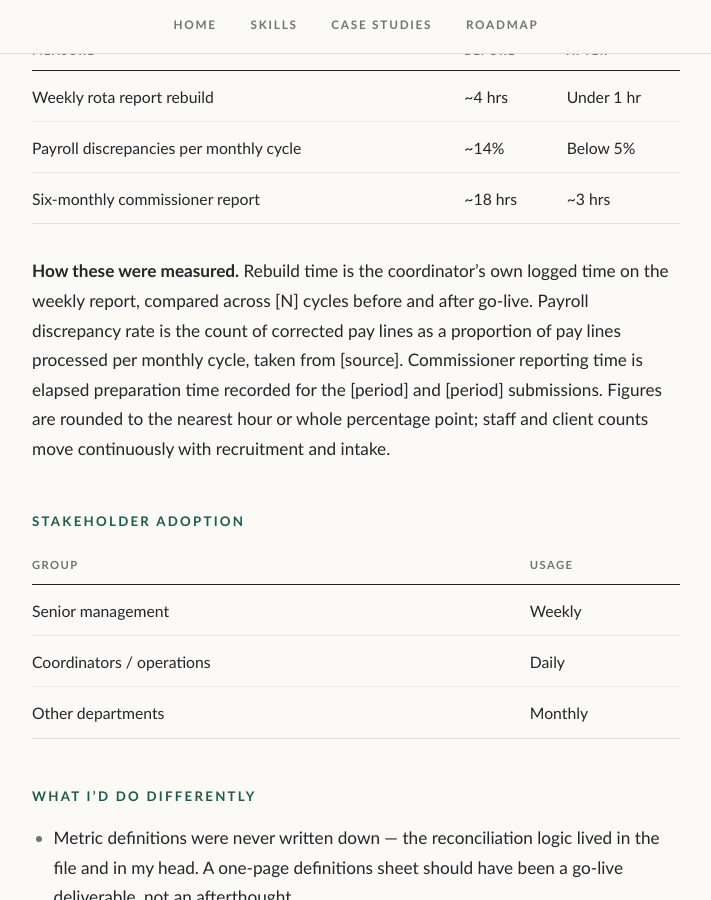
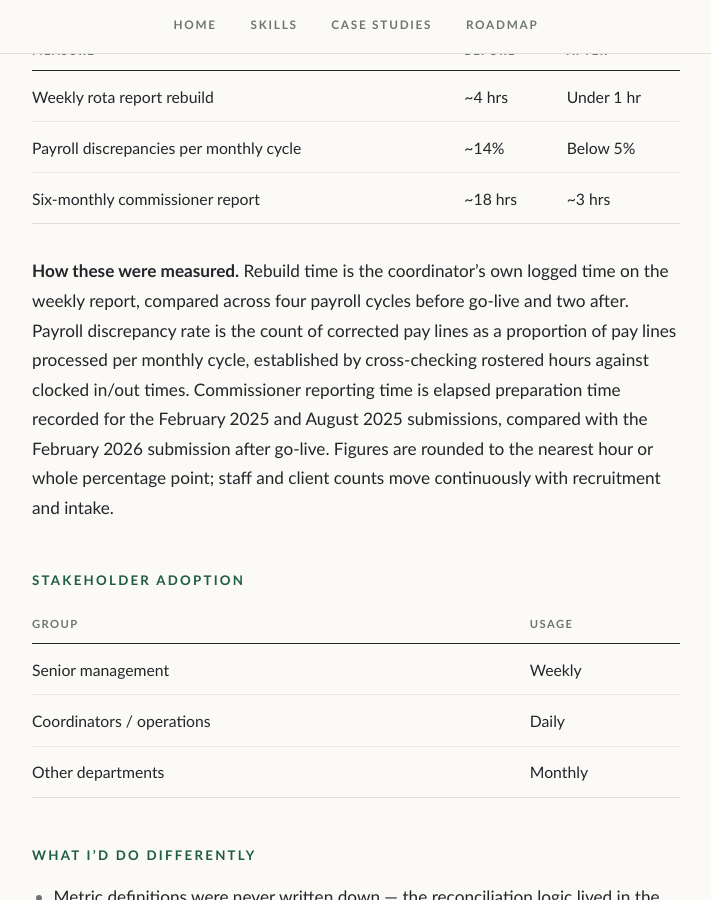
Before and after one commit to rameessaleem7/ba-portfolio, a Jekyll site: the page built from case-studies/rota-payroll-reconciliation.md, in a window 1280 px wide and 900 px high, scrolled down 1717 px. Shown: the whole window, without its empty margins (284-995 px from the left). Built offline with Jekyll 4.4.1, drawn with Linux system fonts in a browser that asks for light colours.

Commit message:
Fill in the measurement basis on the rota/payroll case study
Replaces [N], [source] and [period] with the actual basis: four payroll
cycles before go-live against two after; discrepancy rate established by
cross-checking rostered hours against clocked in/out times; commissioner
reporting timed across the Feb 2025 and Aug 2025 submissions against
Feb 2026.

Co-Authored-By: Claude Opus 5 <noreply@anthropic.com>

```diff
--- a/case-studies/rota-payroll-reconciliation.md
+++ b/case-studies/rota-payroll-reconciliation.md
@@ -57,10 +57,7 @@ description: Reconciling rostering data against payroll at a CQC-regulated domic
 | Payroll discrepancies per monthly cycle | ~14% | Below 5% |
 | Six-monthly commissioner report | ~18 hrs | ~3 hrs |
 
-<!-- ACTION REQUIRED — replace the bracketed values below with the real basis before publishing.
-     This single note replaces the three separate "figures are approximate" disclaimers. -->
-
-**How these were measured.** Rebuild time is the coordinator's own logged time on the weekly report, compared across [N] cycles before and after go-live. Payroll discrepancy rate is the count of corrected pay lines as a proportion of pay lines processed per monthly cycle, taken from [source]. Commissioner reporting time is elapsed preparation time recorded for the [period] and [period] submissions. Figures are rounded to the nearest hour or whole percentage point; staff and client counts move continuously with recruitment and intake.
+**How these were measured.** Rebuild time is the coordinator's own logged time on the weekly report, compared across four payroll cycles before go-live and two after. Payroll discrepancy rate is the count of corrected pay lines as a proportion of pay lines processed per monthly cycle, established by cross-checking rostered hours against clocked in/out times. Commissioner reporting time is elapsed preparation time recorded for the February 2025 and August 2025 submissions, compared with the February 2026 submission after go-live. Figures are rounded to the nearest hour or whole percentage point; staff and client counts move continuously with recruitment and intake.
 
 ## Stakeholder Adoption
 
```
